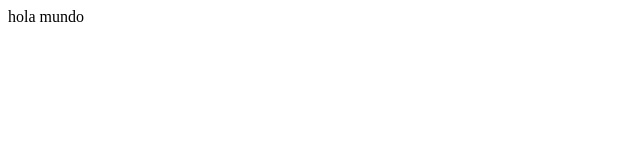
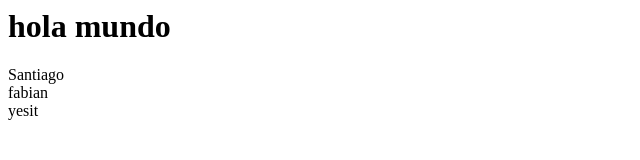
Before and after one commit to Yesidjod/ProyectoPca, a plain HTML site: page index.html in a window 1280 px wide. Shown: the whole page, without its empty margins (0-640 px from the left). Drawn offline with Linux system fonts and the light colour scheme.

Commit message:
clase con el profe ivan

```diff
--- a/index.html
+++ b/index.html
@@ -5,6 +5,13 @@
     <title>Document</title>
 </head>
 <body>
-    hola mundo
+    <h1>hola mundo</h1>
+
+    <p>
+      Santiago<br>
+      fabian<br>
+      yesit<br>
+
+    </p>
 </body>
 </html>
```
